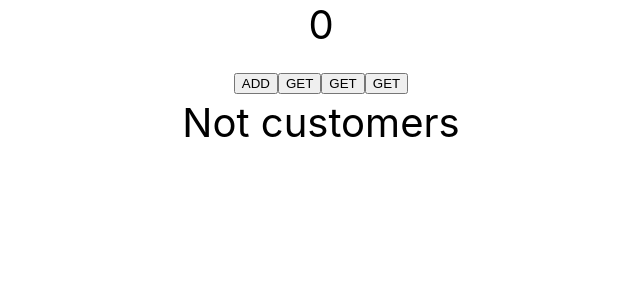
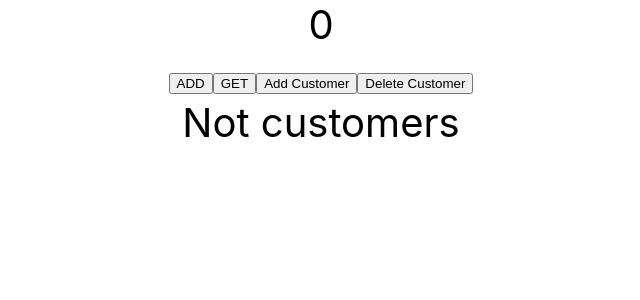
Before and after one commit to VladimirRM/Redux-mur, a React (Create React App) app: page / in a window 1280 px wide. Shown: the top 300 px of the page, without its empty margins (319-959 px from the left). Built offline with nearby package versions, Linux system fonts and the light colour scheme.

Commit message:
Add render   customers use map

```diff
--- a/src/App.js
+++ b/src/App.js
@@ -27,13 +27,13 @@ function App() {
     }}>{cash}</div>
       <button onClick={()=>addCash(Number(prompt()))}>ADD</button>
       <button onClick={()=>getCash(Number(prompt()))}>GET</button>
-      <button onClick={()=>Add(Number(prompt()))}>GET</button>
-      <button onClick={()=>getCash(Number(prompt()))}>GET</button>
+      <button onClick={()=>addCustomer(Number(prompt()))}>Add Customer</button>
+      <button onClick={()=>deleteCustomer(Number(prompt()))}> Delete Customer</button>
          {customers.length > 0 ?
           <div>
-            {customers.map(( customer)=>(
-              <div>{customer}</div>
-            ))}
+         {customers.map((customer)=>(
+          <div>{customer.name}</div>
+         ))}
 
           </div>:
           <div>
```
